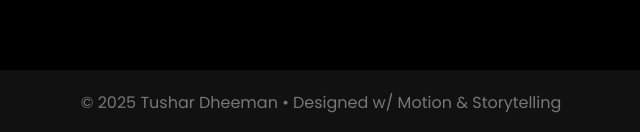
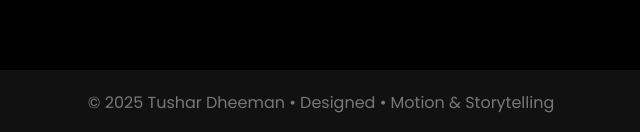
Before and after one commit to tushardheeman2001/tushar-portfolio.tt, a plain HTML site: page index.html in a window 1280 px wide. Shown: the part 1109-1241 px from the top of the page, 319-959 px from the left. Drawn offline with Linux system fonts and the light colour scheme.

Commit message:
Update index.html

```diff
--- a/index.html
+++ b/index.html
@@ -186,7 +186,7 @@
   </main>
 
   <footer>
-    © 2025 Tushar Dheeman • Designed w/ Motion & Storytelling
+    © 2025 Tushar Dheeman • Designed • Motion & Storytelling
   </footer>
 </body>
 </html>
```
